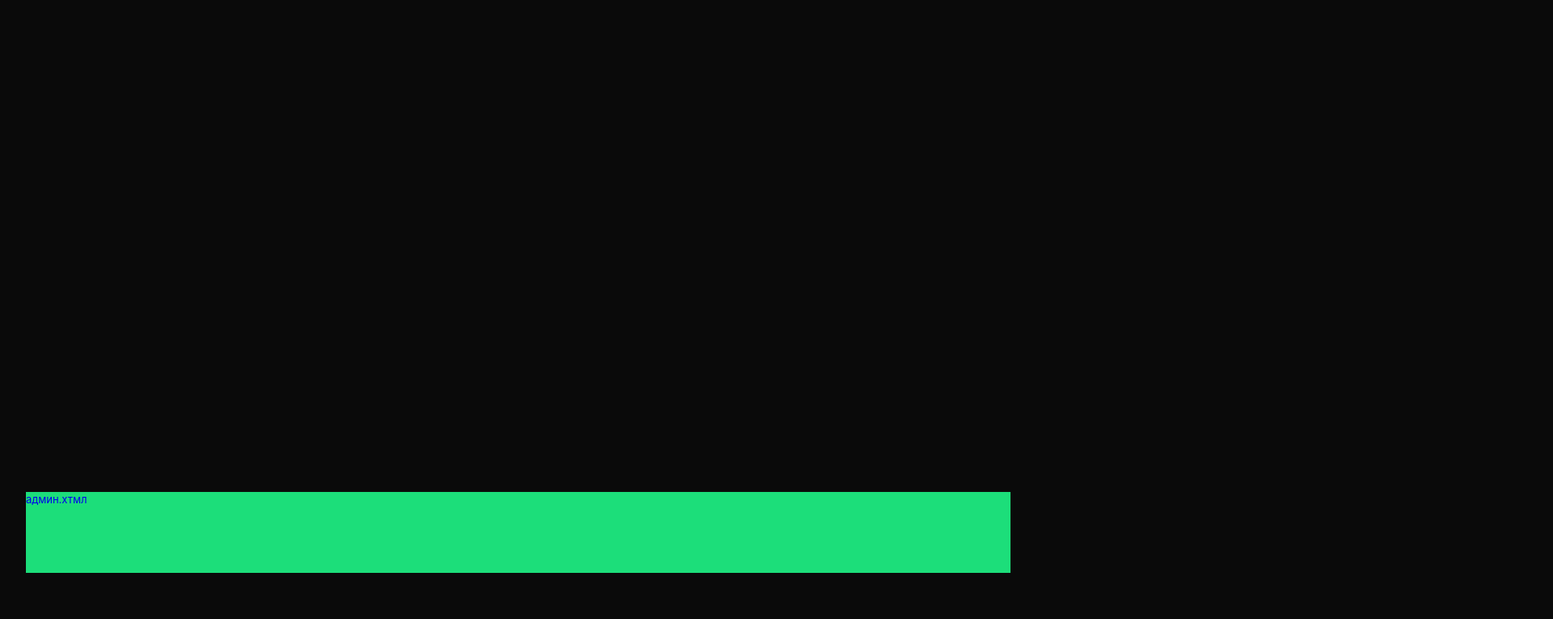
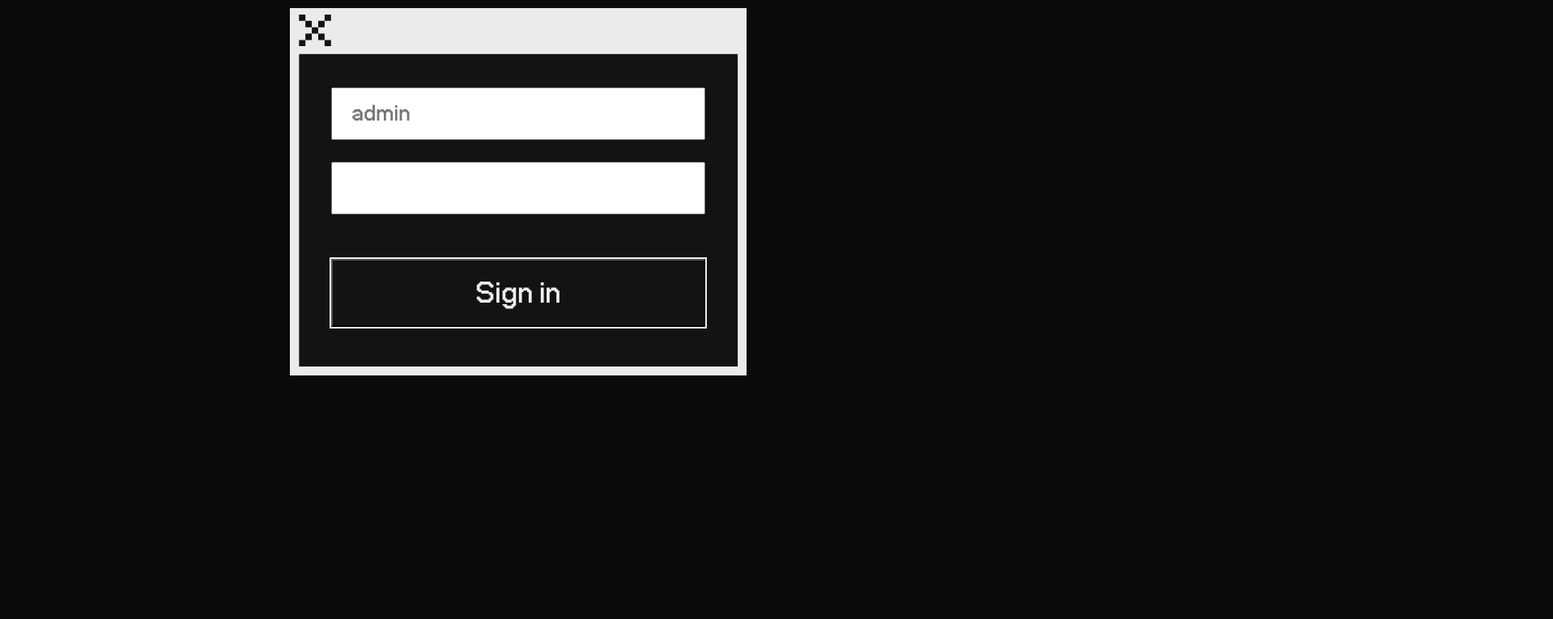
Before and after one commit to bozzhik/animated, a plain HTML site: page index.html in a window 1280 px wide. Shown: the part 183-948 px from the top of the page at 81% size, 1918 px wide, since content can reach past the window. After the commit the page ends 800 px from the top, so only its background shows below. Drawn offline with Linux system fonts and the light colour scheme.

Commit message:
@index.html add window

```diff
--- a/css/admin.css
+++ b/css/admin.css
@@ -1,7 +1,7 @@
 body {
     background-color: #0A0A0A;
 }
-.window {
+.workspace {
     border-top: 20px;
     margin: 3% auto 3% auto;
     max-width: 95%;
--- a/css/index.css
+++ b/css/index.css
@@ -8,9 +8,8 @@ h1 {
     line-height: 85%;
 }
 .sistem-line {
-    margin: 1% auto 1% auto;
+    margin: 1% auto 0% auto;
     max-width: 98%;
-    height: 740px;
     background-color: #0A0A0A;
     /* border: 2px dashed rgba(157, 30, 231, 0.704); */
 }
@@ -43,47 +42,93 @@ h1 {
   from, to { border-color: transparent }
   50% { border-color: #efefef }
 }
+.login {
+    padding-top: -20px;
+    margin: 1% auto 1% auto;
+    max-width: 98%;
+    height: 545px;
+    /* border: 2px dashed rgba(157, 30, 231, 0.704); */
+    opacity: 0;
+    animation: log 2s forwards;
+}
+@keyframes log {
+    0% {opacity: 0;}
+    99% {opacity: 0; animation-timing-function: ease-in;}
+    100% {opacity: 1; animation-timing-function: ease-in;}
+}
+.window {
+    position: relative;
+    margin: 0 auto;
+    max-width: 40%;
+    z-index: 1;
+}
+.space {
+    width: 100%;
+    height: 100%;
+    position: absolute;
+    margin: 0 auto;
+    z-index: 2;
+}
+.cross {
+    position: relative;
+    padding-top: 1.4%;
+    padding-left: 2%;
+    max-width: 9%;
+    z-index: 3;
+}
+.cross-dye:hover{
+    fill: #ED1B24;
+}
 
 
-
-
-
-.link {
-    border-top: 20px;
-    margin: 3% auto 3% auto;
-    max-width: 95%;
-    height: 100px;
-    background-color: #1cde7a;
+.form {
+    padding-top: 5%;
 }
-/* body a:hover{
+form {
+    display: flex;
+    flex-direction: column;
+    justify-content: space-between;
+    margin: 0 auto;
+    max-width: 90%;
+    padding: 4%;
+}
+form div:nth-of-type(1) {
+    padding: 2%;
+}
+form div:nth-of-type(2) {
+    padding: 5%;
+}
+input {
+    padding-left: 5%;
+    font-family: 'pp_neuebitbold';
+    font-size: 3rem;
+    -moz-box-sizing: border-box;
+    box-sizing: border-box;
+    outline: 1px solid #111;
+}
+input:hover {
+    outline: 3px solid #5D5D5D;
+}
+input:focus {
+    color: #efefef;
+    background-color: #0A0A0A;
+    outline: 3px solid #efefef;
+}
+button {
+    box-sizing: border-box;
+    font-size: 4rem;
+    color: #efefef;
+    font-family: 'pp_neuebitbold';
+    outline: 2px solid #efefef;
+    background-color: #131313;
+}
+button:hover {
+    background-color: #efefef;
+    outline: 2px solid #0A0A0A;
+    color: #0A0A0A;
+}
+button:acrtive {
+    background-color: #efefef;
+    outline: 2px solid #0A0A0A;
     color: #5D5D5D;
 }
-body h1 {
-    font-family: 'Montserrat', sans-serif;
-    font-weight: 400;
-    font-size: 390%;
-    margin-bottom: -1rem;
-    max-width: 50%;
-    margin-right: 0;
-}
-body h2 {
-    font-family: 'Montserrat', sans-serif;
-    font-weight: 500;
-    font-size: 1.3rem;
-    margin-top: -1rem;
-    max-width: 90%;
-    margin-bottom: 2rem;
-}
-.header {
-    margin: 0 auto;
-    max-width: 99%;
-}
-.item {
-    margin: 0 auto;
-    padding-right: 10px;
-    max-width: 97.7%;
-}
-.footer {
-    margin: 0 auto;
-    max-width: 98%;
-} */
--- a/css/responsive.css
+++ b/css/responsive.css
@@ -1,12 +1,26 @@
 @media (max-width: 1920px) {
     html { font-size: 16px; }
     /* body {background-color: #269494;} */
+}
+@media (max-width: 1440px) {
+    .window {max-width: 45%;}
+    form div:nth-of-type(1) {padding: 2%;}
+    form div:nth-of-type(2) {padding: 5%;}
 }
 @media (max-width: 1366px) {
     html { font-size: 13px;}
     .text-hide {bottom: 40px; font-size: 0.7rem;
     border-right: 4px solid #efefef;}
-    /* body {background-color: #ff00b3;} */
+    @media (max-width: 1440px) {
+        .window {max-width: 45%;}
+        form div:nth-of-type(1) {padding: 3%;}
+        form div:nth-of-type(2) {padding: 6%;}
+    }
+}
+@media (max-width: 1070px) {
+    .window {max-width: 50%;}
+    form div:nth-of-type(1) {padding: 2%;}
+    form div:nth-of-type(2) {padding: 5%;}
 }
 @media (max-width: 768px) {
     html { font-size: 10px; }
--- a/index.html
+++ b/index.html
@@ -18,15 +18,37 @@
 <div class="container">
     <div class="sistem-line">
         <h1 class="text-console">Microsoft Windows [Version 13.1.13.2003 for Admin]</h1>
-        <h1 class="text-console">(C) MICROSOFT CORPORATION, 2022.&nbsp;&nbsp;&nbsp;All rigts reserved.</h1>
+        <h1 class="text-console">(C) MICROSOFT CORPORATION, 2022.&nbsp;&nbsp;&nbsp;All rights reserved.</h1>
         <h1 class="text">C:\USERS\ADMIN>_</h1><h1 class="text-hide">C:\USERS\ADMIN>_</h1>
     </div>
-    <div class="link">
-        <a href="admin.html">админ.хтмл</a>
+    <div class="login">
+        <div class="window">
+            <div class="space">
+                <svg class="cross" viewBox="0 0 30 30" fill="none" xmlns="http://www.w3.org/2000/svg"><path class="cross-dye" fill-rule="evenodd" clip-rule="evenodd" d="M30.0001 0H24.0029V5.99725H30.0001V0ZM24.0023 5.99725H18.0051V11.9945H24.0023V5.99725ZM11.994 18.0054H5.99683V24.0027H11.994V18.0054ZM0 24.0027H5.9973V29.9999H0V24.0027ZM5.9973 5.99725L11.994 5.99725V11.9945H5.99683V5.99725L0 5.99725V0H5.9973V5.99725ZM17.9918 11.9945H11.9946V17.9917H17.9918V11.9945ZM18.0051 18.0054H24.0023V24.0027H18.0051V18.0054ZM30.0001 24.0027H24.0029V29.9999H30.0001V24.0027Z" fill="#131313"/></svg>
+                <div class="form">
+                <form action="/admin.html">
+                      <input type="text" id="name" name="user_name" placeholder="admin" autocomplete="off" required>
+                      <div></div>
+                      <input id="userPassword" type="password" autocomplete="off" required>
+                      <div></div>
+                      <button class="button-login" type="submit">Sign in</button>
+                </form>
+                </div>
+            </div>
+            <svg class="box" viewBox="0 0 497 400" fill="none" xmlns="http://www.w3.org/2000/svg"><rect width="497" height="400" fill="#ECEBEC"/><rect x="10" y="50" width="477" height="340" fill="#131313"/></svg>
+        </div>
     </div>
-    <div class="background">
-        <img src="img/@index.jpg"/>
-        </div>
 </div>
 </body>
 </html>
+
+<!-- <svg viewBox="0 0 497 350" fill="none" xmlns="http://www.w3.org/2000/svg"><rect width="497" height="350" fill="#ECEBEC"/><rect x="10" y="50" width="477" height="290" fill="#131313"/></svg> -->
+<!-- <img src="img/window.svg" alt="window"> -->
+
+<!-- <div class="background">
+    <img src="img/@index.jpg"/>
+</div> -->
+
+<!-- <div class="link">
+    <a href="admin.html">админ.хтмл</a>
+</div> -->
```
Also changed, not shown: admin.html (+1 -4 lines).
